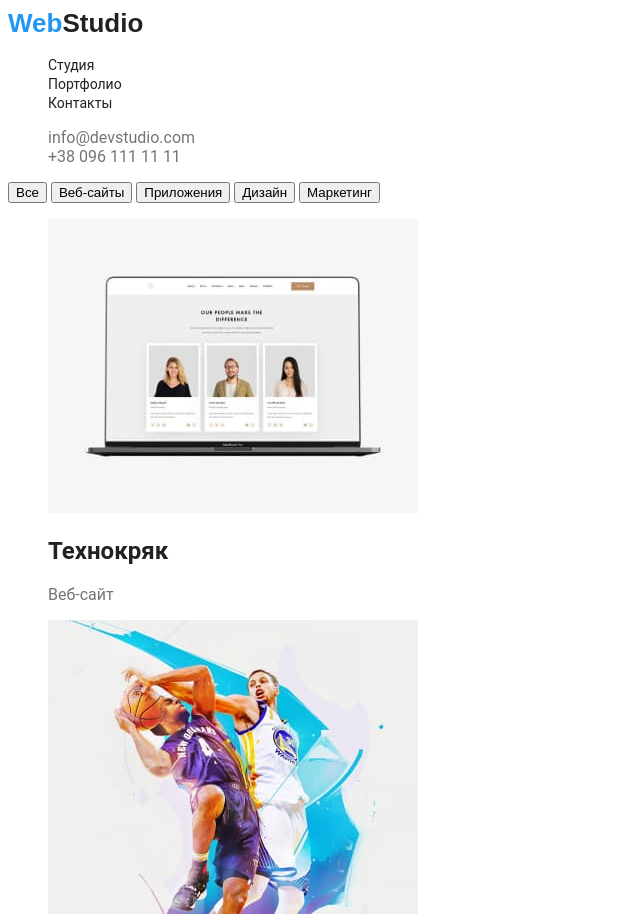
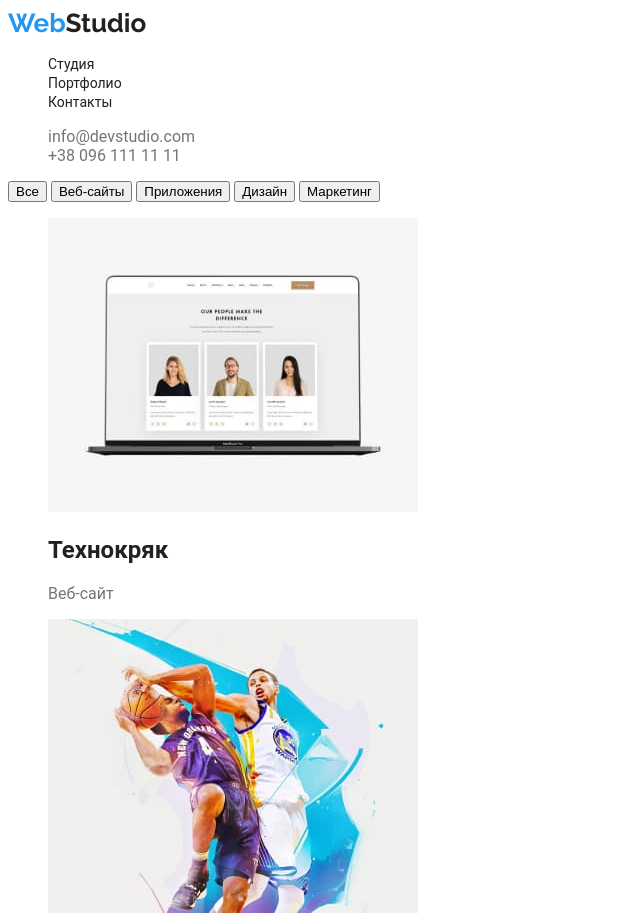
Before and after one commit to BlonskiyEvgeniy/goit-markup-hw-02, a plain HTML site: page portfolio.html in a window 1280 px wide. Shown: the top 917 px of the page, without its empty margins (0-640 px from the left). Drawn offline with Linux system fonts and the light colour scheme.

Commit message:
change logo

```diff
--- a/portfolio.html
+++ b/portfolio.html
@@ -7,7 +7,7 @@
     <title>Portfolio</title>
     <link rel="preconnect" href="https://fonts.googleapis.com">
     <link rel="preconnect" href="https://fonts.gstatic.com" crossorigin>
-    <link href="https://fonts.googleapis.com/css2?family=Montserrat:wght@400;500;600&display=swap" rel="stylesheet">
+    <link href="https://fonts.googleapis.com/css2?family=Raleway:wght@700&display=swap" rel="stylesheet">
     <link rel="stylesheet" href="./css/styles.css">
 </head>
 <body>
```
